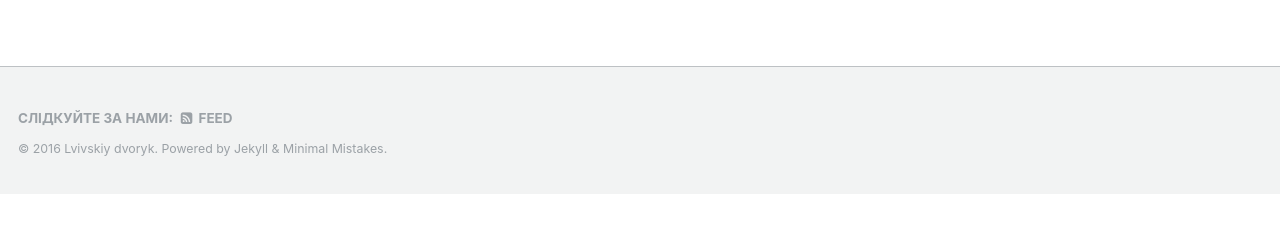
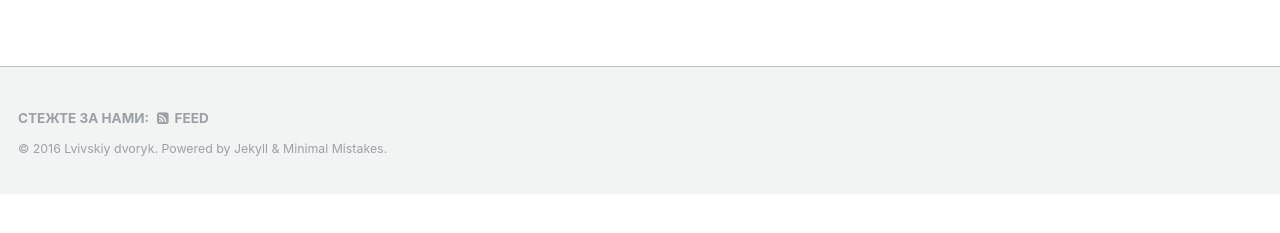
Before and after one commit to lviv-dvir/lviv-dvir.github.io, a Jekyll site: the page built from index.html, in a window 1280 px wide. Shown: the part 498-731 px from the top of the page. Built offline with Jekyll 4.4.1, drawn with Linux system fonts in a browser that asks for light colours; the list of posts is cut into pages by our own code.

Commit message:
fix localization

```diff
--- a/_data/ui-text.yml
+++ b/_data/ui-text.yml
@@ -59,7 +59,7 @@ uk: &DEFAULT_UK
   comments_label        : "Залишити коментар"
   more_label            : "Більше"
   related_label         : "Вам також сподобається"
-  follow_label          : "Слідкуйте за нами:"
+  follow_label          : "Стежте за нами:"
   feed_label            : "Feed"
   powered_by            : "Powered by"
   website_label         : "Website"
```
